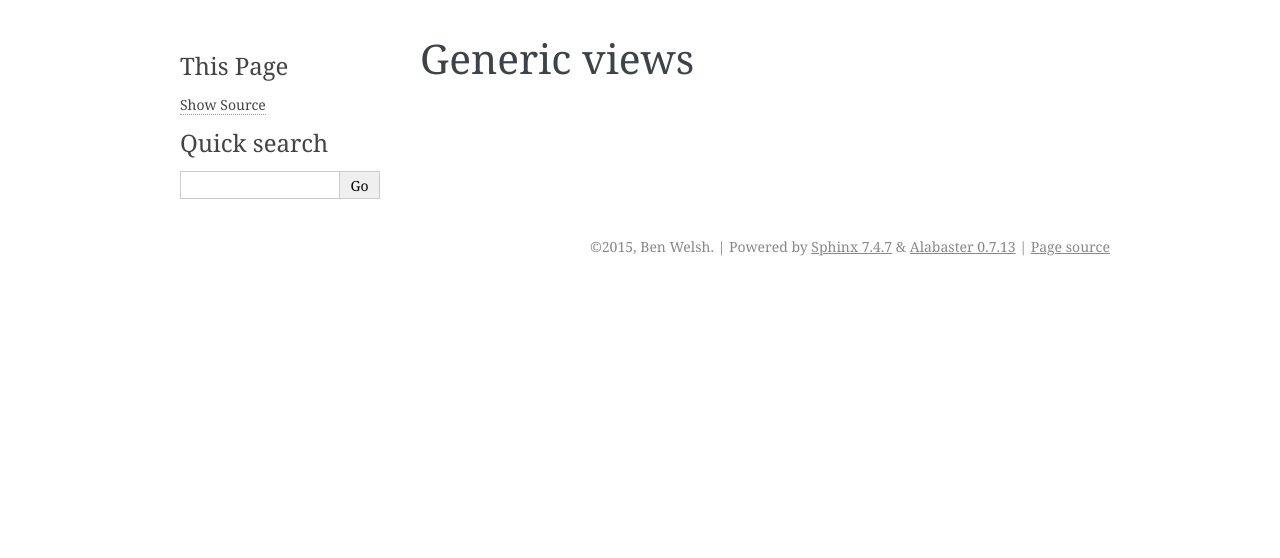
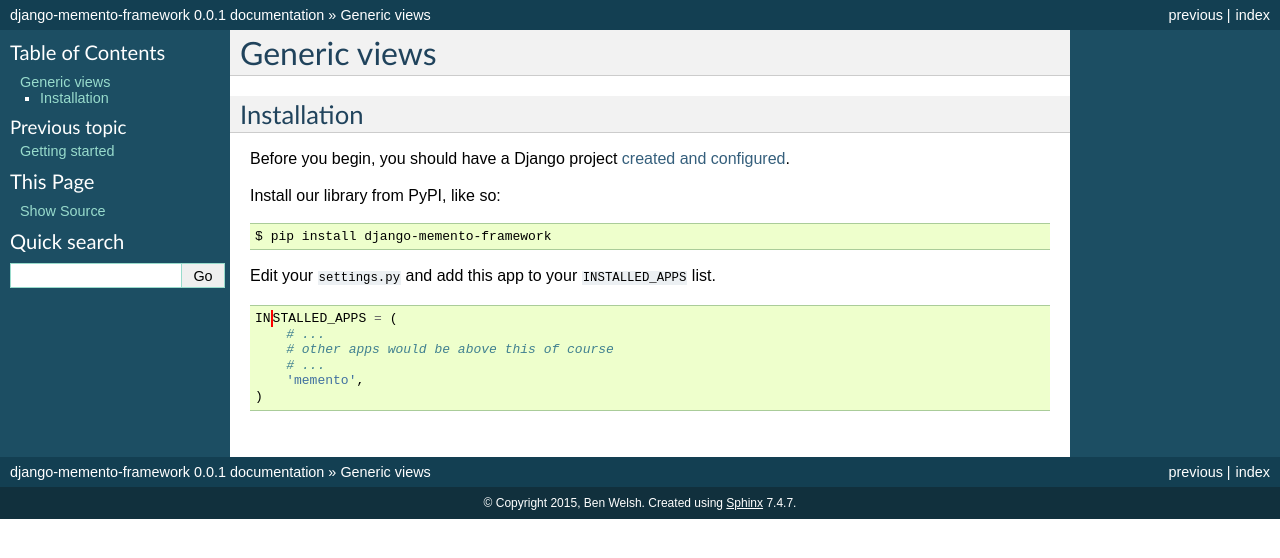
Before and after one commit to palewire/django-memento-framework, a Sphinx documentation site: the page built from docs/genericviews.rst, in a window 1280 px wide. Shown: the top 558 px of the page. Built offline with Sphinx 7.4.7, drawn with Linux system fonts in a browser that asks for light colours; pages that are not in the unit, such as notebooks, are missing from menus.

Commit message:
Default theme and some installation bits

```diff
--- a/docs/conf.py
+++ b/docs/conf.py
@@ -108,7 +108,7 @@
 
 # The theme to use for HTML and HTML Help pages.  See the documentation for
 # a list of builtin themes.
-html_theme = 'alabaster'
+html_theme = 'default'
 
 # Theme options are theme-specific and customize the look and feel of a theme
 # further.  For a list of options available for each theme, see the
--- a/docs/genericviews.rst
+++ b/docs/genericviews.rst
@@ -1,2 +1,24 @@
 Generic views
 =============
+
+Installation
+------------
+
+Before you begin, you should have a Django project `created and configured <https://docs.djangoproject.com/en/dev/intro/install/>`_.
+
+In­stall our library from PyPI, like so:
+
+.. code-block:: bash
+
+    $ pip install django-memento-framework
+
+Edit your ``settings.py`` and add this app to your ``INSTALLED_APPS`` list.
+
+.. code-block:: python
+
+    IN­STALLED_APPS = (
+        # ...
+        # other apps would be above this of course
+        # ...
+        'memento',
+    )
```
